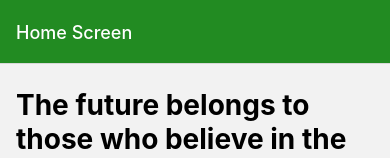
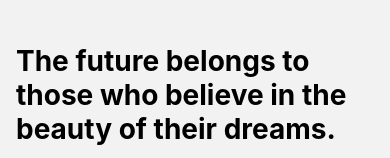
Before and after one commit to nus-zen/zen-app, a React Native app: screen /PracticeHome in a window 390 px wide. Shown: the top 158 px of the page. Built offline with nearby package versions, Linux system fonts and the light colour scheme.

Commit message:
remove header from home screen

```diff
--- a/App.js
+++ b/App.js
@@ -10,6 +10,7 @@ import { GlobalColors } from "./themes/GlobalColors";
 import { createStackNavigator } from "@react-navigation/stack";
 import MeditationsList from "./screens/practices/MeditationsList";
 import MeditationDetailScreen from "./screens/practices/MeditationDetailScreen";
+import { SafeAreaProvider } from "react-native-safe-area-context";
 
 const BottomTabs = createBottomTabNavigator();
 const Stack = createStackNavigator();
@@ -18,6 +19,7 @@ function BtmTabsOverview() {
   return (
     <BottomTabs.Navigator
       screenOptions={() => ({
+        headerShown: false,
         headerStyle: {
           backgroundColor: GlobalColors.primary200,
         },
@@ -65,10 +67,12 @@ function BtmTabsOverview() {
 
 export default function App() {
   return (
+    <SafeAreaProvider>
       <>
         <StatusBar style="auto" />
         <NavigationContainer
           screenOptions={{
+            headerShown: false,
             headerStyle: {
               backgroundColor: GlobalColors.primary200,
             },
@@ -91,6 +95,7 @@ export default function App() {
           </Stack.Navigator>
         </NavigationContainer>
       </>
+    </SafeAreaProvider>
   );
 }
 
--- a/screens/practices/PracticeHome.js
+++ b/screens/practices/PracticeHome.js
@@ -71,5 +71,6 @@ const styles = StyleSheet.create({
   rootContainer: {
     paddingHorizontal: 16,
     paddingTop: 24,
+    marginTop: 20,
   },
 });
```
Lines whose indentation alone changed are shown as unchanged.
